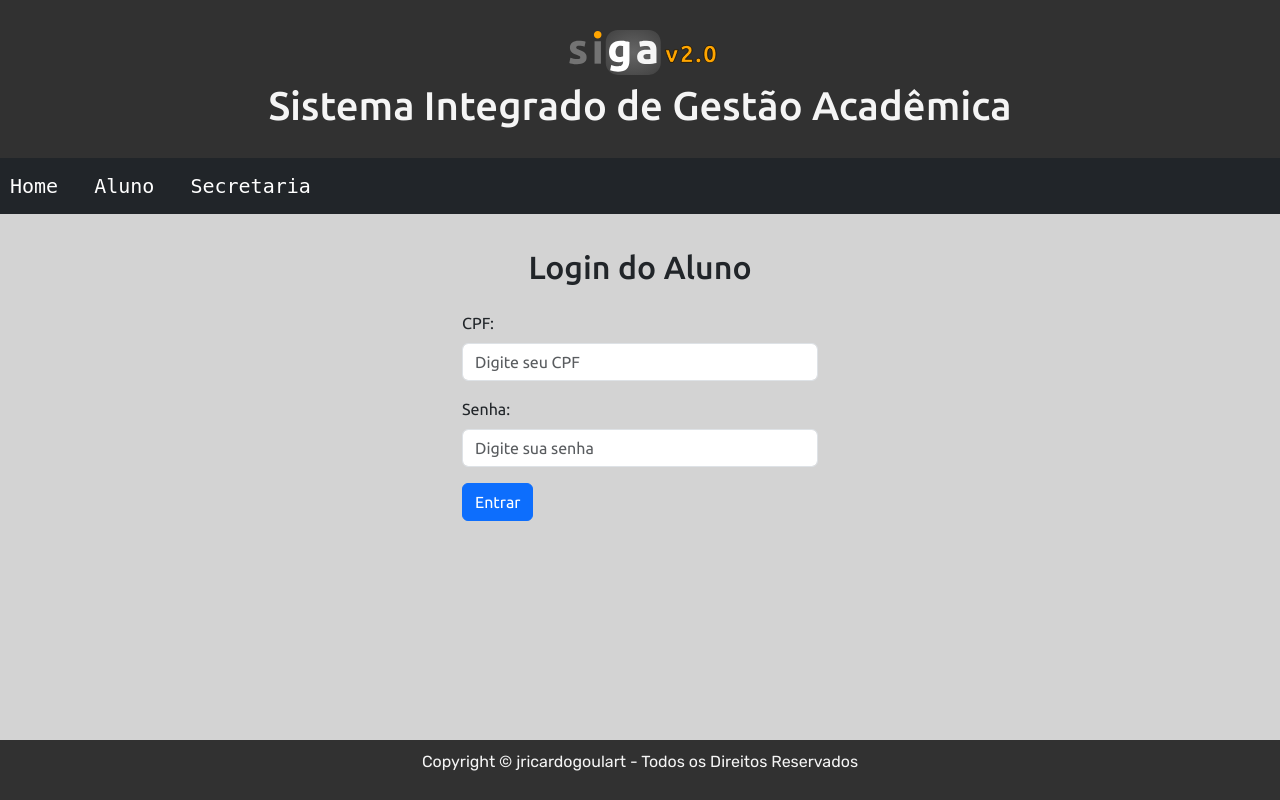
After one commit to jricardogoulart/trabalho, a Flask app: template templates/studentLogin.html in a window 1280 px wide. The commit adds this page. Run offline with Flask 3, Linux system fonts and the light colour scheme; the template is opened without the code that fills it, so the values that code supplies are empty.

Commit message:
first pages complete

```diff
--- /dev/null
+++ b/app.py
@@ -0,0 +1,19 @@
+from flask import Flask, render_template, request,redirect, url_for,flash
+import mysql.connector
+
+app = Flask(__name__)
+
+@app.route('/')
+def index():
+ return render_template('index.html')
+
+@app.route('/studentLogin')
+def studentLogin():
+   return render_template('studentLogin.html')
+
+@app.route('/secretaryLogin')
+def secretaryLogin():
+   return render_template('secretaryLogin.html')
+
+if __name__ == '__main__':
+    app.run(debug=True)
--- /dev/null
+++ b/templates/studentLogin.html
@@ -0,0 +1,128 @@
+<!DOCTYPE html>
+<html lang="pt-br">
+
+<head>
+    <meta charset="UTF-8">
+    <meta name="viewport" content="width=device-width, initial-scale=1.0">
+    <link href="https://cdn.jsdelivr.net/npm/bootstrap@5.3.2/dist/css/bootstrap.min.css" rel="stylesheet"
+        integrity="sha384-T3c6CoIi6uLrA9TneNEoa7RxnatzjcDSCmG1MXxSR1GAsXEV/Dwwykc2MPK8M2HN" crossorigin="anonymous">
+    <title>Student Login</title>
+    <style>
+        @import url('https://fonts.googleapis.com/css2?family=Rubik:ital,wght@0,300;0,400;0,500;0,600;0,700;0,800;0,900;1,300;1,400;1,500;1,600;1,700;1,800;1,900&family=Ubuntu:ital,wght@0,300;0,400;0,500;0,700;1,300;1,400;1,500;1,700&display=swap');
+
+        :root {
+            --color01: #F5F5F5;
+            --color02: #08578b;
+            --color03: #2ECC71;
+            --color04: #313131;
+            --color05: #666666;
+            --color06: #DADADA;
+            --color07: #FFA500;
+            --color08: #c77e00;
+
+            --fonte01: Ubuntu, sans-serif;
+            --fonte02: monospace;
+            --fonte03: Rubik, sans-serif;
+        }
+
+        body {
+            font-family: var(--fonte01);
+            background-color: #d3d3d3;
+            display: flex;
+            flex-direction: column;
+            min-height: 100vh; /* Defina a altura mínima da visualização para 100% da altura da tela */
+        }
+
+        p {
+            font-family: var(--fonte03);
+        }
+
+        header {
+            background-color: var(--color04);
+            color: var(--color01);
+            padding: 20px;
+            text-align: center;
+        }
+
+        header img {
+            width: 200px;
+        }
+
+        nav {
+            color: var(--color01);
+            background-color: var(--color05);
+            font-family: var(--fonte02);
+        }
+
+        nav a {
+            padding: 10px;
+            cursor: pointer;
+            transition: 500ms;
+            border-radius: 5px;
+        }
+
+        nav a:hover {
+            background-color: #444444;
+            text-decoration: underline;
+        }
+
+        section {
+            padding: 10px;
+            flex: 1; /* Faz com que a seção ocupe todo o espaço restante na vertical */
+        }
+
+        main {
+            display: flex;
+            flex-direction: column;
+            flex: 1;
+        }
+
+        footer {
+            background-color: var(--color04);
+            color: var(--color01);
+            text-align: center;
+            padding: 10px;
+        }
+    </style>
+</head>
+
+<body>
+
+    <header>
+        <img src="../static/siga2.0.svg" alt="Siga v2.0">
+        <h1>Sistema Integrado de Gestão Acadêmica</h1>
+    </header>
+    <nav class="navbar navbar-dark bg-dark justify-content-start pl-3">
+        <a class="navbar-brand" href="/#home">Home</a>
+        <a class="navbar-brand" href="/#aluno">Aluno</a>
+        <a class="navbar-brand" href="/#secretaria">Secretaria</a>
+    </nav>
+    <main class="flex-column">
+        <section class="container mt-4 container-fluid">
+            <div class="row justify-content-center">
+                <div class="col-md-4">
+                    <h2 class="text-center mb-4">Login do Aluno</h2>
+                    <form>
+                        <div class="mb-3">
+                            <label for="cpf" class="form-label">CPF:</label>
+                            <input type="text" class="form-control" id="cpf" name="cpf" placeholder="Digite seu CPF"
+                                required>
+                        </div>
+                        <div class="mb-3">
+                            <label for="senha" class="form-label">Senha:</label>
+                            <input type="password" class="form-control" id="senha" name="senha"
+                                placeholder="Digite sua senha" required>
+                        </div>
+                        <button type="submit" class="btn btn-primary">Entrar</button>
+                    </form>
+                </div>
+            </div>
+        </section>
+    </main>
+    <footer>
+        <p>Copyright &copy; jricardogoulart - Todos os Direitos Reservados</p>
+    </footer>
+
+</body>
+
+</html>
```
Also changed, not shown: templates/index.html (+6 -7 lines), templates/secretaryLogin.html (added, +128 -0 lines), static/home-img.png (renamed from templates/home-img.png), static/siga2.0.svg (renamed from templates/siga2.0.svg).
